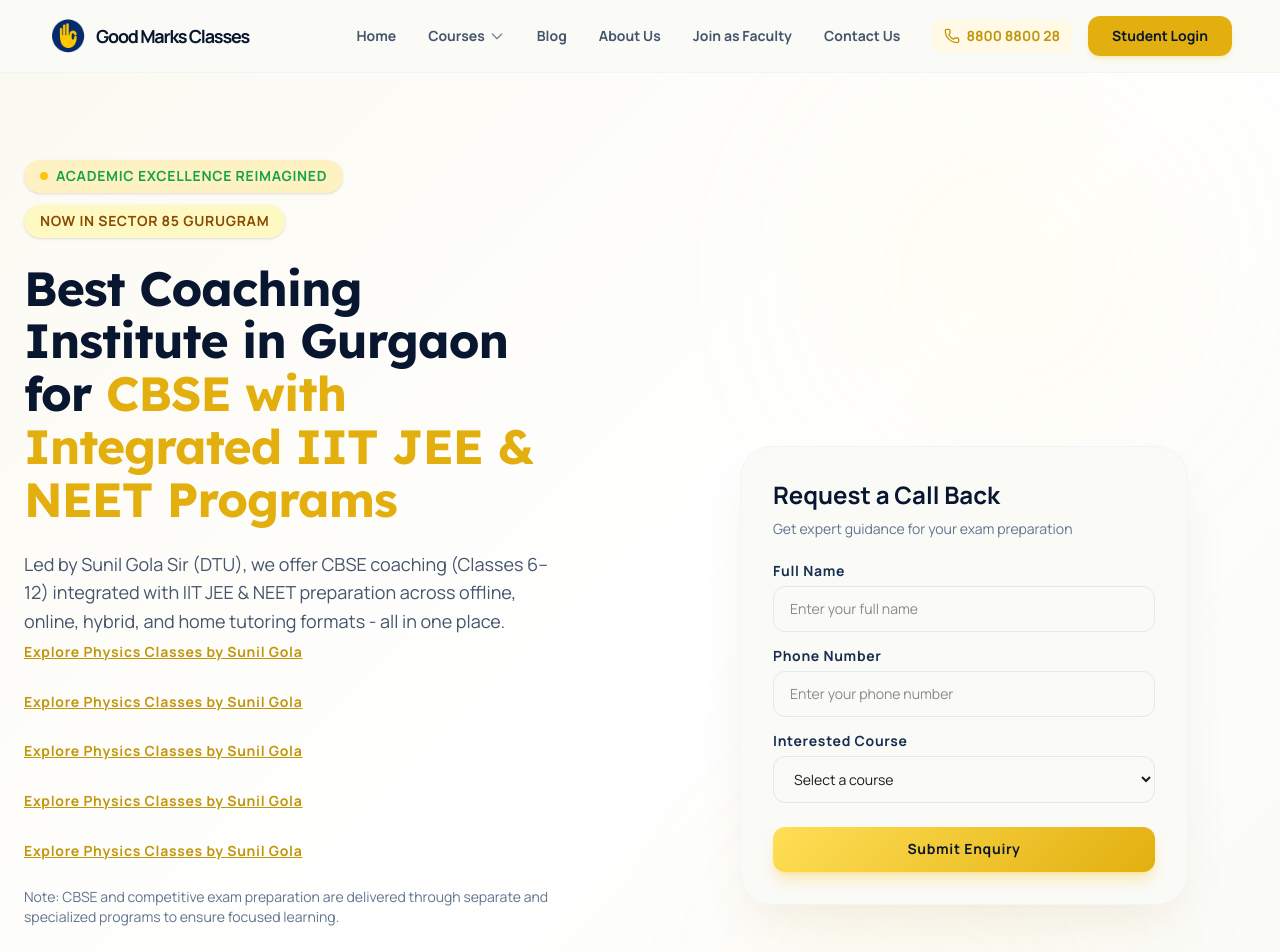
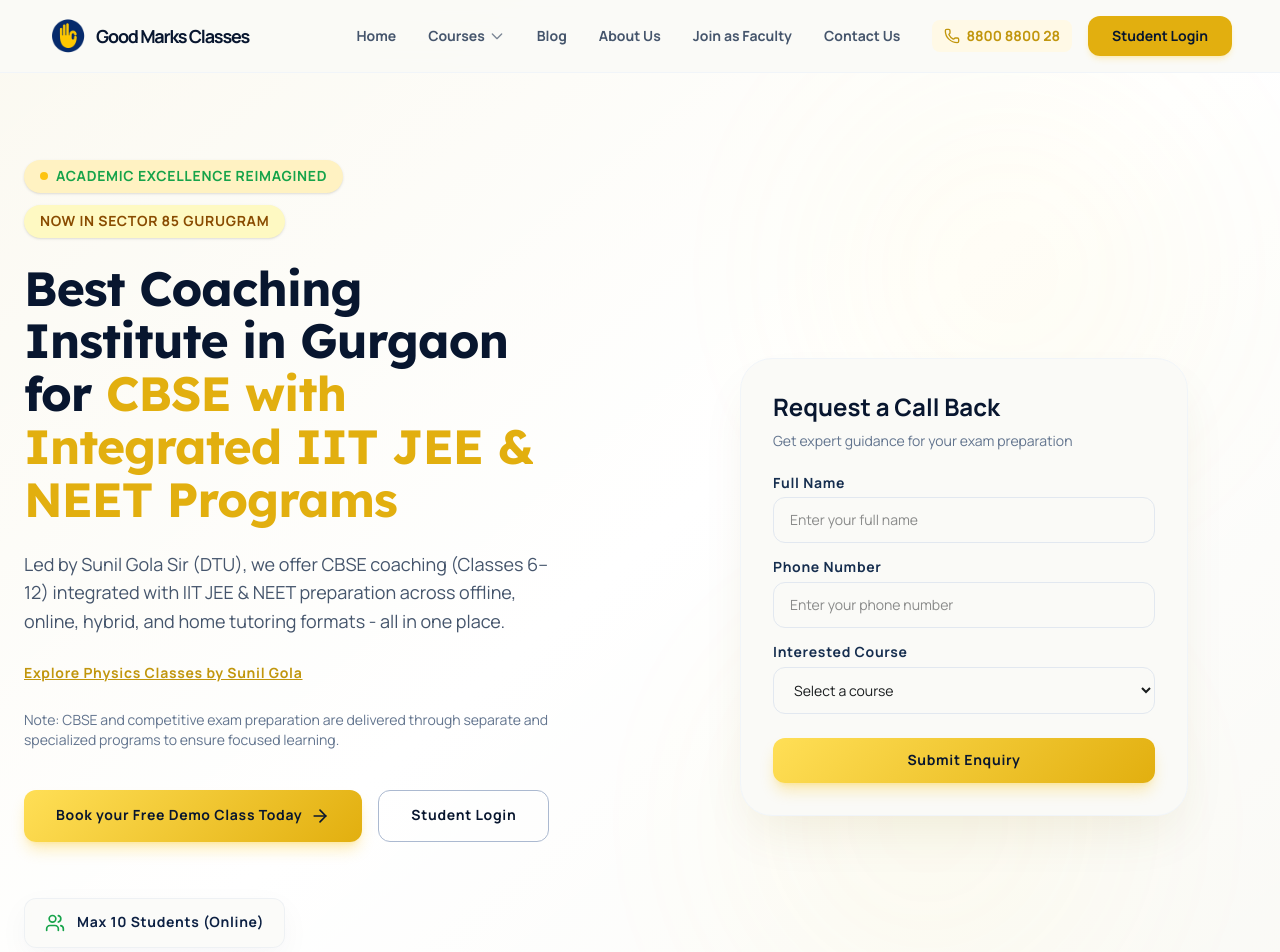
Before and after one commit to team229/goodmarkswebsite, a React (Vite) app: page / in a window 1280 px wide. Shown: the top 952 px of the page. Built offline with nearby package versions, Linux system fonts and the light colour scheme.

Commit message:
Fix duplicated physics class CTA in home hero

```diff
--- a/src/pages/Home.tsx
+++ b/src/pages/Home.tsx
@@ -139,28 +139,10 @@
                   Best Coaching Institute in Gurgaon for <span className="text-transparent bg-clip-text bg-gradient-to-r from-primary-600 to-primary-600">CBSE with Integrated IIT JEE & NEET Programs</span>
                 </h1>
                 <p className="font-body-lg text-slate-600 max-w-xl text-lg leading-relaxed">
-                  Led by Sunil Gola Sir (DTU), we offer CBSE coaching (Classes 6–12) integrated with IIT JEE & NEET preparation across offline, online, hybrid, and home tutoring formats - all in one place.{' '}
-                  <Link to="/physics-classes-sunil-gola" className="text-primary-700 font-label-bold underline hover:text-primary-800 transition-colors">
-                    Explore Physics Classes by Sunil Gola
-                  </Link>
-                </p>
-                <p className="max-w-xl">
-                  <Link to="/physics-classes-sunil-gola" className="text-primary-700 font-label-bold underline hover:text-primary-800 transition-colors">
-                    Explore Physics Classes by Sunil Gola
-                  </Link>
-                </p>
-                <p className="max-w-xl">
-                  <Link to="/physics-classes-sunil-gola" className="text-primary-700 font-label-bold underline hover:text-primary-800 transition-colors">
-                    Explore Physics Classes by Sunil Gola
-                  </Link>
+                  Led by Sunil Gola Sir (DTU), we offer CBSE coaching (Classes 6–12) integrated with IIT JEE & NEET preparation across offline, online, hybrid, and home tutoring formats - all in one place.
                 </p>
                 <p className="max-w-xl" id="hero-physics-link">
                   <Link to="/physics-classes-sunil-gola" aria-label="Explore Physics Classes by Sunil Gola" className="text-primary-700 font-label-bold underline hover:text-primary-800 transition-colors">
-                    Explore Physics Classes by Sunil Gola
-                  </Link>
-                </p>
-                <p className="max-w-xl">
-                  <Link to="/physics-classes-sunil-gola" className="text-primary-700 font-label-bold underline hover:text-primary-800 transition-colors">
                     Explore Physics Classes by Sunil Gola
                   </Link>
                 </p>
```
